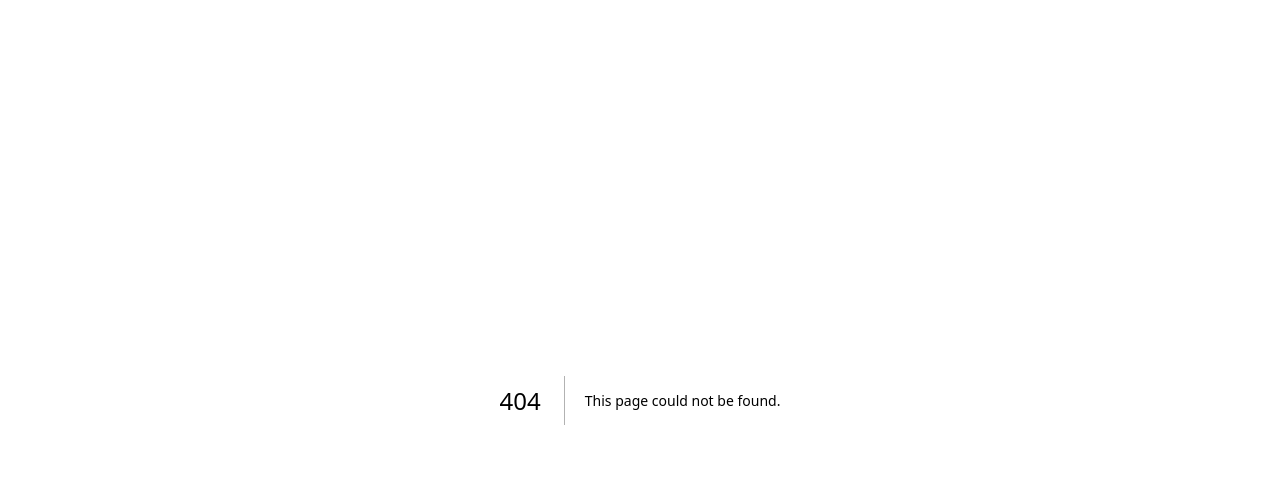
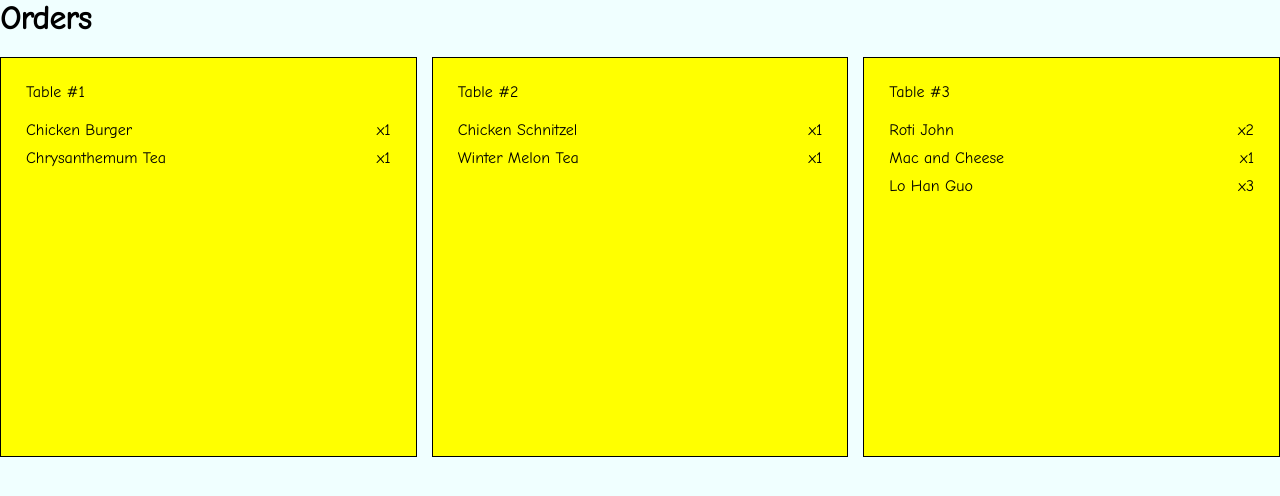
Before and after one commit to yijiuntay/order-taking-system, a Next.js app: page /admin in a window 1280 px wide. Before the commit this address had no page. Shown: the top 496 px of the page. Built offline with nearby package versions, Linux system fonts and the light colour scheme.

Commit message:
Added orders dashboard page

```diff
--- a/pages/_app.js
+++ b/pages/_app.js
@@ -1,5 +1,12 @@
-import '@/styles/globals.css'
+import "@/styles/globals.css";
+import { Comic_Neue } from "next/font/google";
+
+const comicNeue = Comic_Neue({ weight: "400", subsets: ["latin"] });
 
 export default function App({ Component, pageProps }) {
-  return <Component {...pageProps} />
+  return (
+    <main className={comicNeue.className}>
+      <Component {...pageProps} />
+    </main>
+  );
 }
--- /dev/null
+++ b/pages/admin/index.js
@@ -0,0 +1,83 @@
+import Head from "next/head";
+import styles from "@/styles/AdminHome.module.css";
+
+const tempOrders = [
+  {
+    table: 1,
+    order: [
+      {
+        itemName: "Chicken Burger",
+        quantity: 1,
+      },
+      {
+        itemName: "Chrysanthemum Tea",
+        quantity: 1,
+      },
+    ],
+  },
+  {
+    table: 2,
+    order: [
+      {
+        itemName: "Chicken Schnitzel",
+        quantity: 1,
+      },
+      {
+        itemName: "Winter Melon Tea",
+        quantity: 1,
+      },
+    ],
+  },
+  {
+    table: 3,
+    order: [
+      {
+        itemName: "Roti John",
+        quantity: 2,
+      },
+      {
+        itemName: "Mac and Cheese",
+        quantity: 1,
+      },
+      {
+        itemName: "Lo Han Guo",
+        quantity: 3,
+      },
+    ],
+  },
+];
+
+export default function AdminHome() {
+  return (
+    <>
+      <Head>
+        <title>Orders</title>
+        <meta name="description" content="Admin homepage" />
+        <meta name="viewport" content="width=device-width, initial-scale=1" />
+        <link rel="icon" href="/favicon.ico" />
+      </Head>
+      <main className={styles.main}>
+        <div>
+          <h1>Orders</h1>
+        </div>
+        <div className={styles.orderGridContainer}>
+          {tempOrders.map((table, i) => (
+            <div className={styles.orderGridItem} key={i}>
+              <label>Table #{table.table}</label>
+              <div className={styles.orderList}>
+                {table.order.map((order, j) => (
+                  <div className={styles.orderItem} key={j}>
+                    <label className={styles.orderItemName}>
+                      {order.itemName}
+                    </label>
+                    <label>x{order.quantity}</label>
+                  </div>
+                ))}
+              </div>
+            </div>
+          ))}
+        </div>
+      </main>
+    </>
+  );
+}
--- /dev/null
+++ b/styles/AdminHome.module.css
@@ -0,0 +1,41 @@
+.main {
+  background-color: azure;
+  min-height: 100vh;
+  display: flex;
+  flex-direction: column;
+  color: black;
+}
+
+.orderGridContainer {
+  display: grid;
+  grid-template-columns: 1fr 1fr 1fr;
+  grid-template-rows: 400px;
+  gap: 15px;
+  margin-top: 20px;
+}
+
+.orderGridItem {
+  display: flex;
+  flex-direction: column;
+  background-color: yellow;
+  border: 1px solid black;
+  gap: 20px;
+  padding: 25px;
+}
+
+.orderList {
+  height: 100%;
+  overflow-y: auto;
+  display: flex;
+  flex-direction: column;
+  gap: 10px;
+}
+
+.orderItem {
+  display: flex;
+  justify-content: space-between;
+}
+
+.orderItemName {
+  width: 80%;
+}
```
